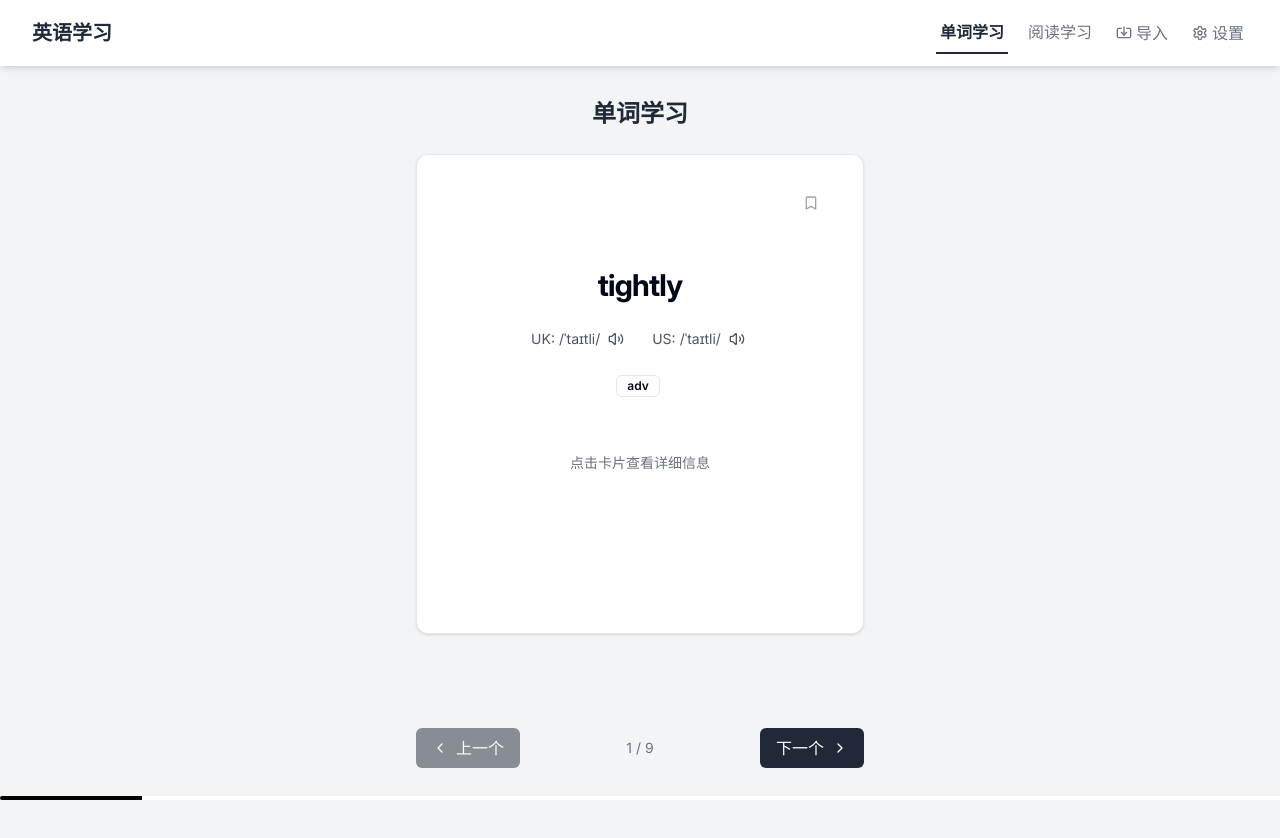
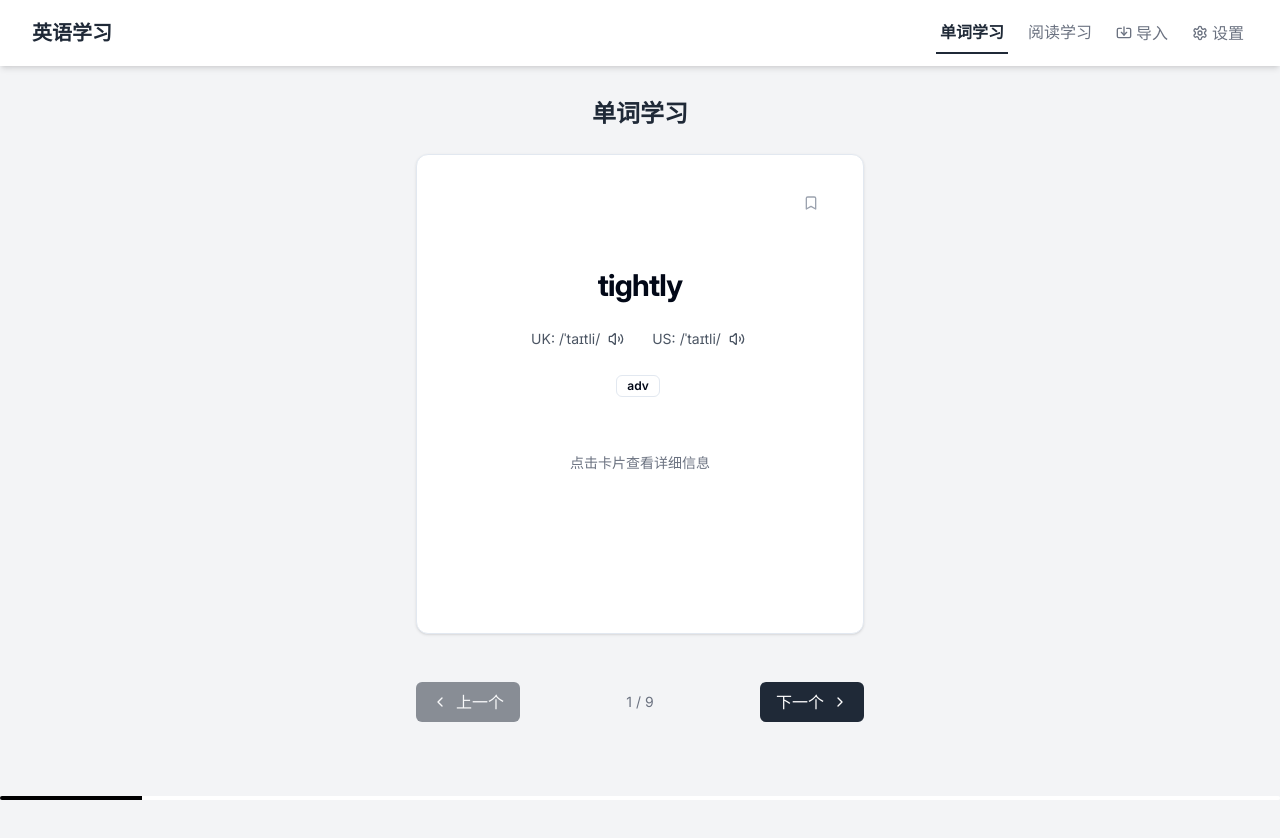
Before and after one commit to Jhvcc/bloom, a Next.js app: page /words in a window 1280 px wide. Shown: the top 838 px of the page. After the commit the page ends 800 px from the top, so only its background shows below. Built offline with nearby package versions, Linux system fonts and the light colour scheme.

Commit message:
refactor: adjust layout styles and reposition progress bar in WordsPage component

```diff
--- a/src/app/words/page.tsx
+++ b/src/app/words/page.tsx
@@ -66,7 +66,7 @@ export default function WordsPage() {
 
   return (
     <div
-      className="min-h-screen flex flex-col"
+      className="flex flex-col min-h-fit"
       onTouchStart={handleTouchStart}
       onTouchMove={handleTouchMove}
       onTouchEnd={handleTouchEnd}
@@ -258,11 +258,11 @@ export default function WordsPage() {
             </Link>
           )}
         </div>
+      </div>
 
-        {/* Progress Bar */}
-        <div className="h-1 bg-white rounded-sm overflow-hidden fixed bottom-0 left-0 w-full z-40">
-          <div className="h-full bg-black transition-all duration-300" style={{ width: `${progress}%` }}></div>
-        </div>
+      {/* Progress Bar */}
+      <div className="h-1 bg-white rounded-sm overflow-hidden fixed bottom-0 left-0 w-full z-40">
+        <div className="h-full bg-black transition-all duration-300" style={{ width: `${progress}%` }}></div>
       </div>
     </div>
   )
```
